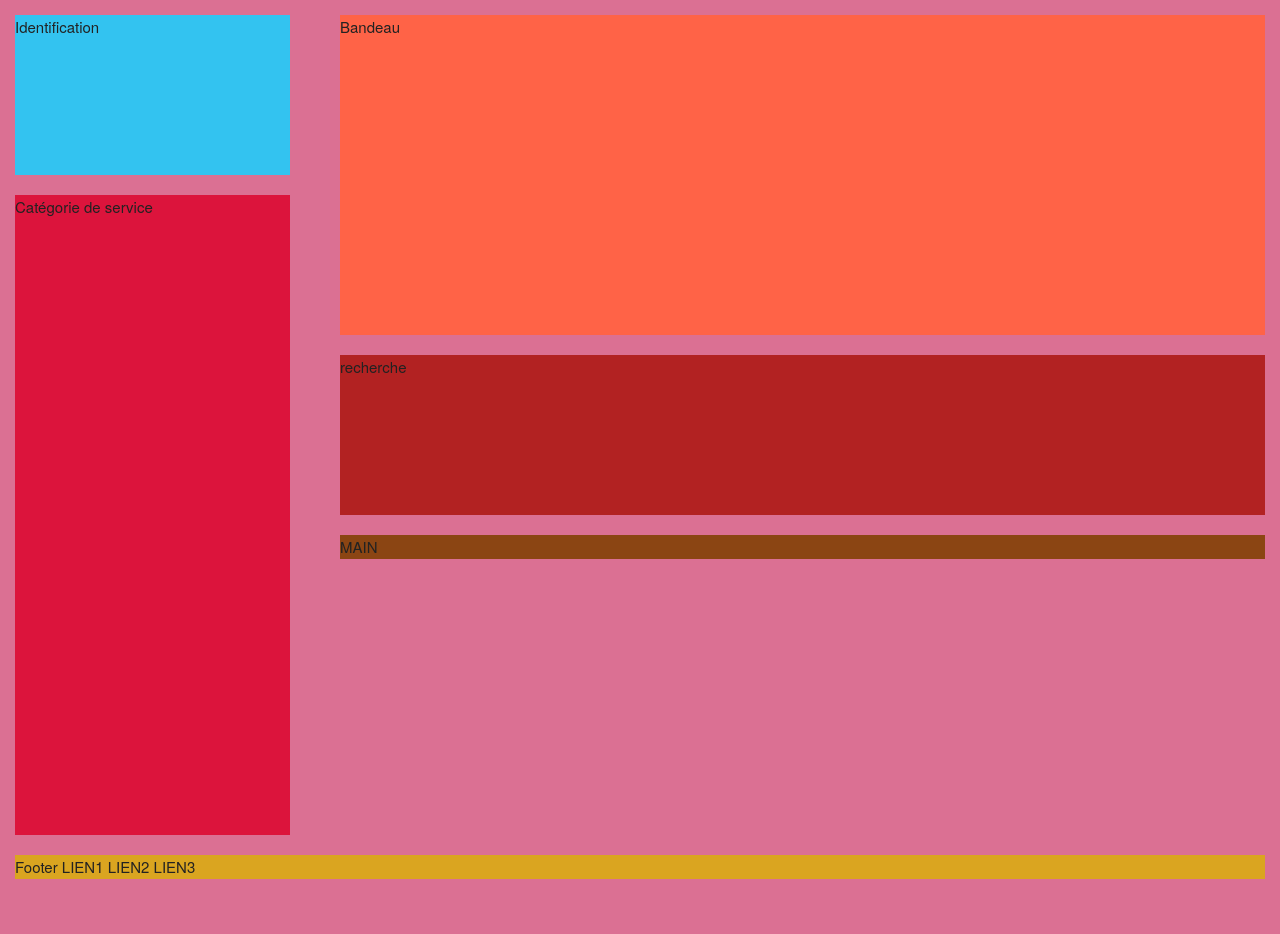
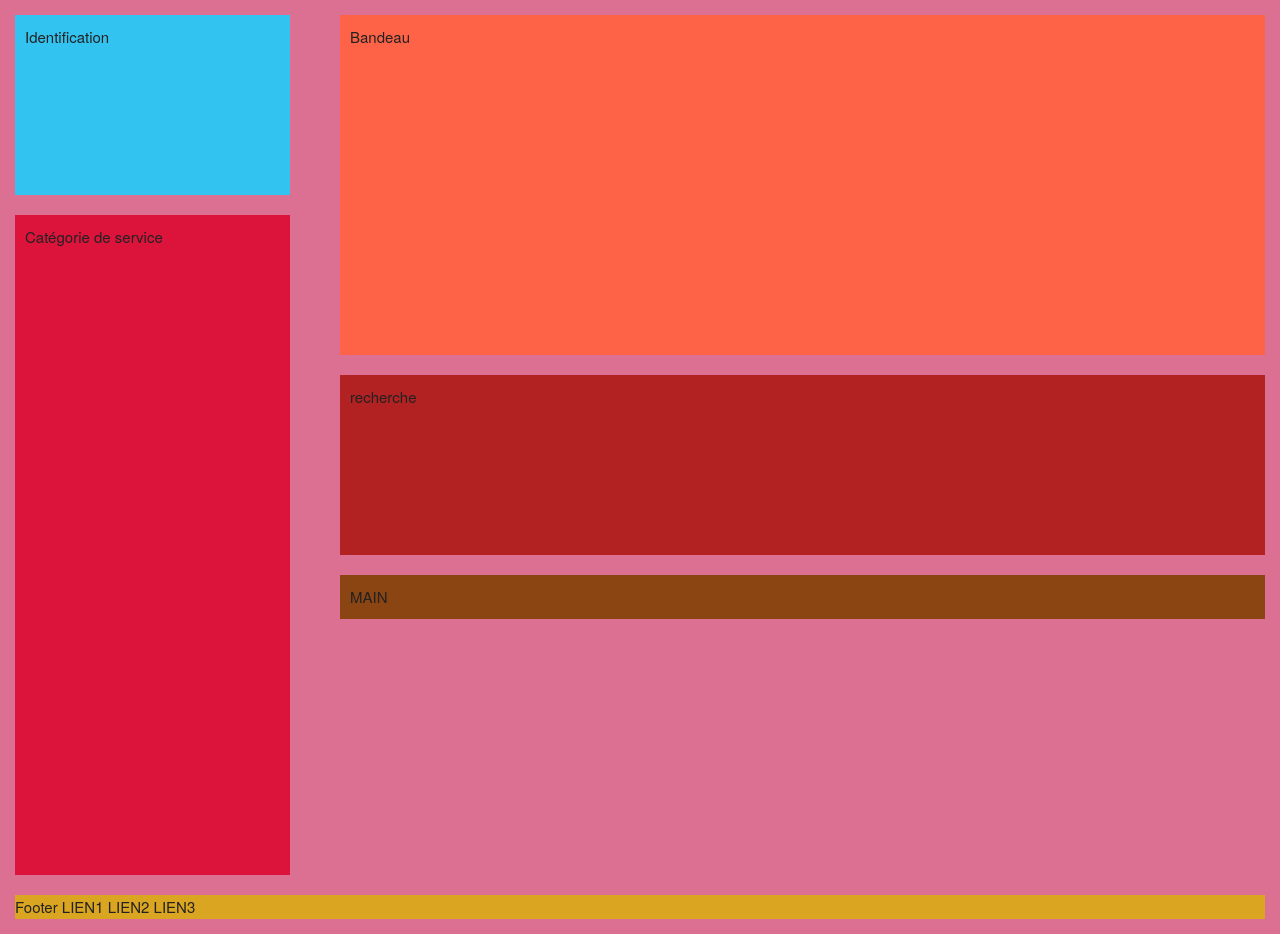
Before and after one commit to albertaljeanpierre/projet-bien-etre, a Symfony app: template templates/base.html.twig in a window 1280 px wide. Before the commit the page ends 879 px from the top, so only its background shows below. Run offline with Twig, Linux system fonts and the light colour scheme; the template is opened without the code that fills it, so the values that code supplies are empty; some libraries are stand-ins or nearby versions.

Commit message:
Affichage des catégories

```diff
--- a/public/css/styles.css
+++ b/public/css/styles.css
@@ -1,10 +1,20 @@
+
+/* Style Général du site */
+
 body {
     background: palevioletred;
     padding: 15px;
 }
-.margin-bottom {
+.section{
     margin-bottom: 20px;
+    padding: 10px;
 }
+ul {
+    list-style-type: none;
+}
+
+
+
 .identification {
     background: #33C3F0;
     min-height: 20vh;
--- a/templates/base.html.twig
+++ b/templates/base.html.twig
@@ -19,16 +19,16 @@
 <body>
 <div class="row">
     <div class="three columns ">
-        <div class="identification margin-bottom"> {% block identification %} Identification {% endblock %} </div>
-        <div class="service margin-bottom"> {% block service %} Catégorie de service {% endblock %} </div>
+        <section class="identification section"> {% block identification %} Identification {% endblock %} </section>
+        <section class="service section"> {% block service %} Catégorie de service {% endblock %} </section>
     </div>
     <div class="nine columns ">
-        <div class="bandeau margin-bottom">
+        <section class="bandeau section">
         {% block bandeau %} Bandeau {% endblock %}
-        </div>
+        </section>
         <main>
-            <div class="recherche margin-bottom">{% block recherche %} recherche {% endblock %}</div>
-            <div class="main margin-bottom">{% block body %} MAIN {% endblock %}</div>
+            <section class="recherche section">{% block recherche %} recherche {% endblock %}</section>
+            <section class="main section">{% block body %} MAIN {% endblock %}</section>
         </main>
     </div>
 </div>
```
Also changed, not shown: src/Controller/CategorieController.php (added, +20 -0 lines), src/Controller/HomeController.php (+8 -2 lines), templates/categorie/index.html.twig (added, +9 -0 lines), templates/home/index.html.twig (+19 -4 lines).
